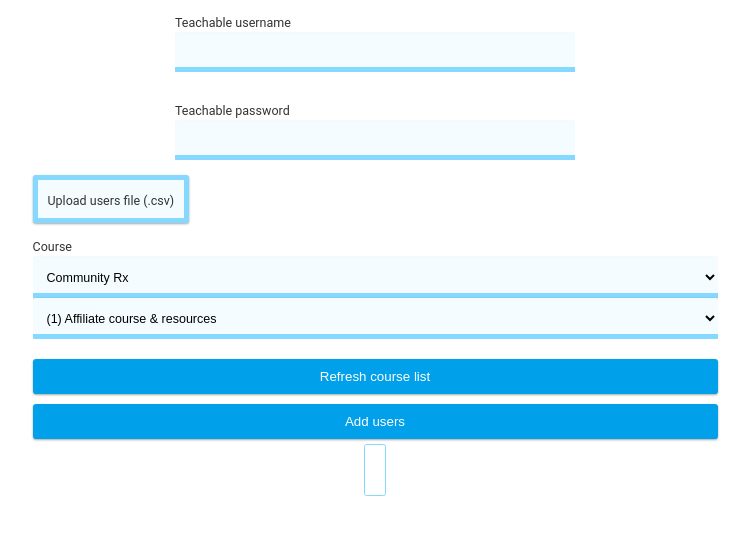
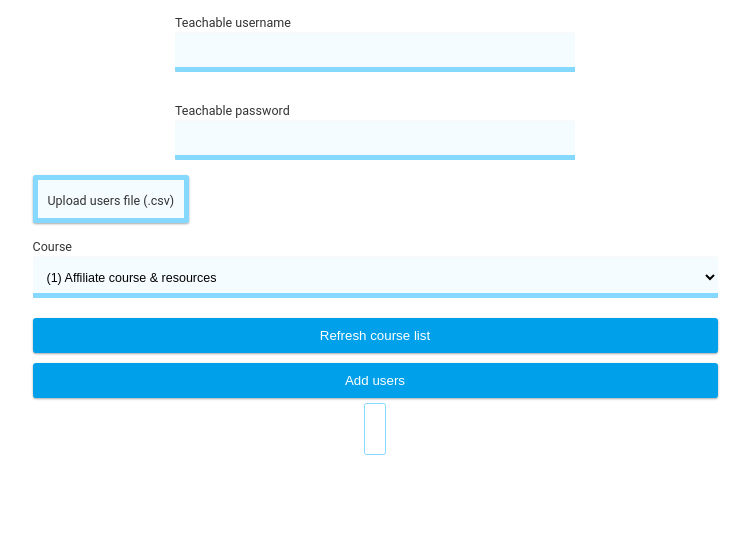
Before and after one commit to willkrakow/bulk-upload-teachable-users, a Flask app: page / in a window 1280 px wide. Shown: the part 150-685 px from the top of the page, without its empty margins (265-1015 px from the left). Run offline with Flask 2, Linux system fonts and the light colour scheme.

Commit message:
Remove old dropdown

```diff
--- a/templates/index.html
+++ b/templates/index.html
@@ -45,9 +45,6 @@
             <label>
                 Course
                 <select name="course_id" id="course-select">
-                    <option value="1541222">Community Rx</option>
-                </select>
-                <select name="course_id" id="course-select">
                     <option value="1091008">(1) Affiliate course &amp; resources</option>
                     <option value="1091021">Global 10-Day Jumpstart: The Nutrition - Climate Connection</option>
                     <option value="1086880">Global 10-Day Jumpstart: The Power of Nutrition</option>
```
